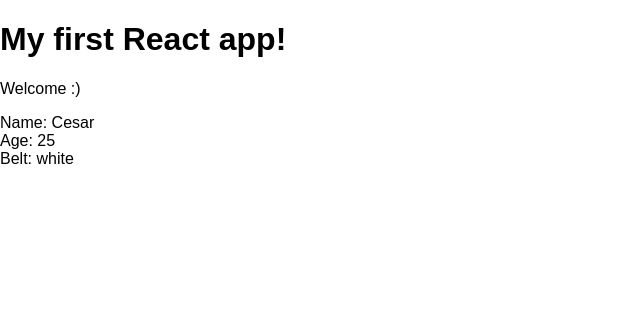
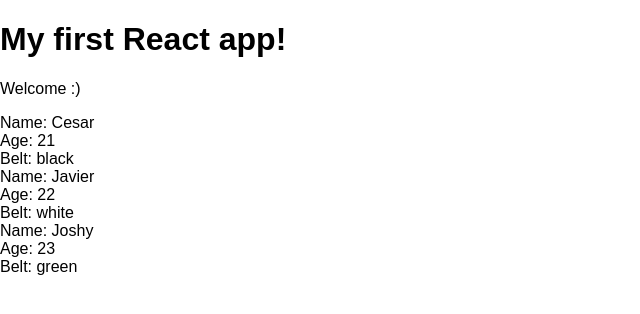
Before and after one commit to Cesar64Garcia/rect-demo, a React (Create React App) app in the folder react-demo-app/: page / in a window 1280 px wide. Shown: the top 314 px of the page, without its empty margins (0-640 px from the left). Built offline with nearby package versions, Linux system fonts and the light colour scheme.

Commit message:
collections

```diff
--- a/react-demo-app/src/App.js
+++ b/react-demo-app/src/App.js
@@ -3,8 +3,11 @@
 
 class App extends Component {
   state = {
-    name: 'Cesar',
-    age: 21
+    ninjas: [
+      {name: 'Cesar', age: 21, belt: 'black', id: 1},
+      {name: 'Javier', age: 22, belt: 'white', id: 2},
+      {name: 'Joshy', age: 23, belt: 'green', id: 3}
+    ]
   }
 
   render() {
@@ -12,7 +15,7 @@
       <div className="App">
         <h1>My first React app!</h1>
         <p>Welcome :)</p>
-        <Ninjas name="Cesar" age="25" belt="white"/>
+        <Ninjas ninjas={this.state.ninjas}/>
       </div>
     );
   }
--- a/react-demo-app/src/Ninjas.js
+++ b/react-demo-app/src/Ninjas.js
@@ -2,12 +2,19 @@
 
 class Ninjas extends Component{
     render(){
-        const{name, age, belt} = this.props;
+        const{ninjas} = this.props;
+        const ninjaList = ninjas.map(ninja  => {
+            return (
+                <div key={ninja.id} className="App">
+                    <div>Name: {ninja.name}</div>
+                    <div>Age: {ninja.age} </div>
+                    <div>Belt: {ninja.belt }</div>
+                </div>
+            );
+        })
         return (
-            <div className="App">
-                <div>Name: {name}</div>
-                <div>Age: {age} </div>
-                <div>Belt: {belt}</div>
+            <div className="ninja-list">
+                {ninjaList}
             </div>
         );
     };
```
